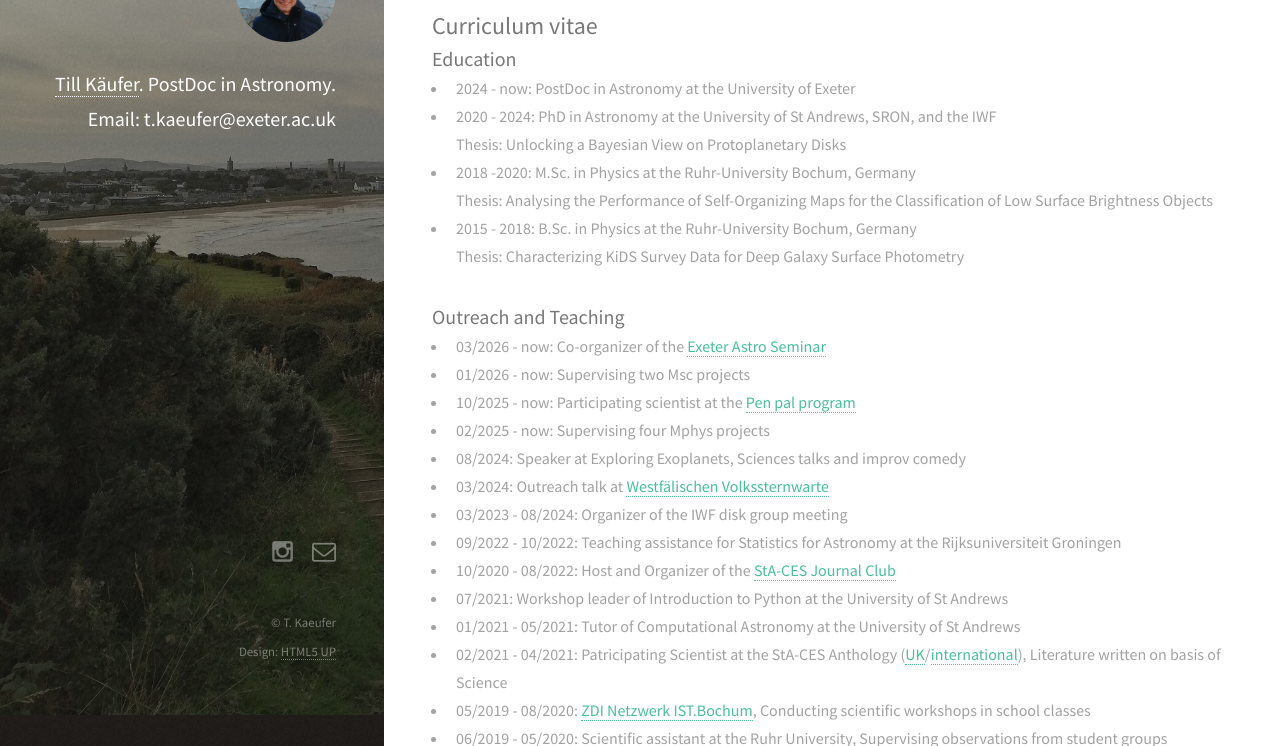
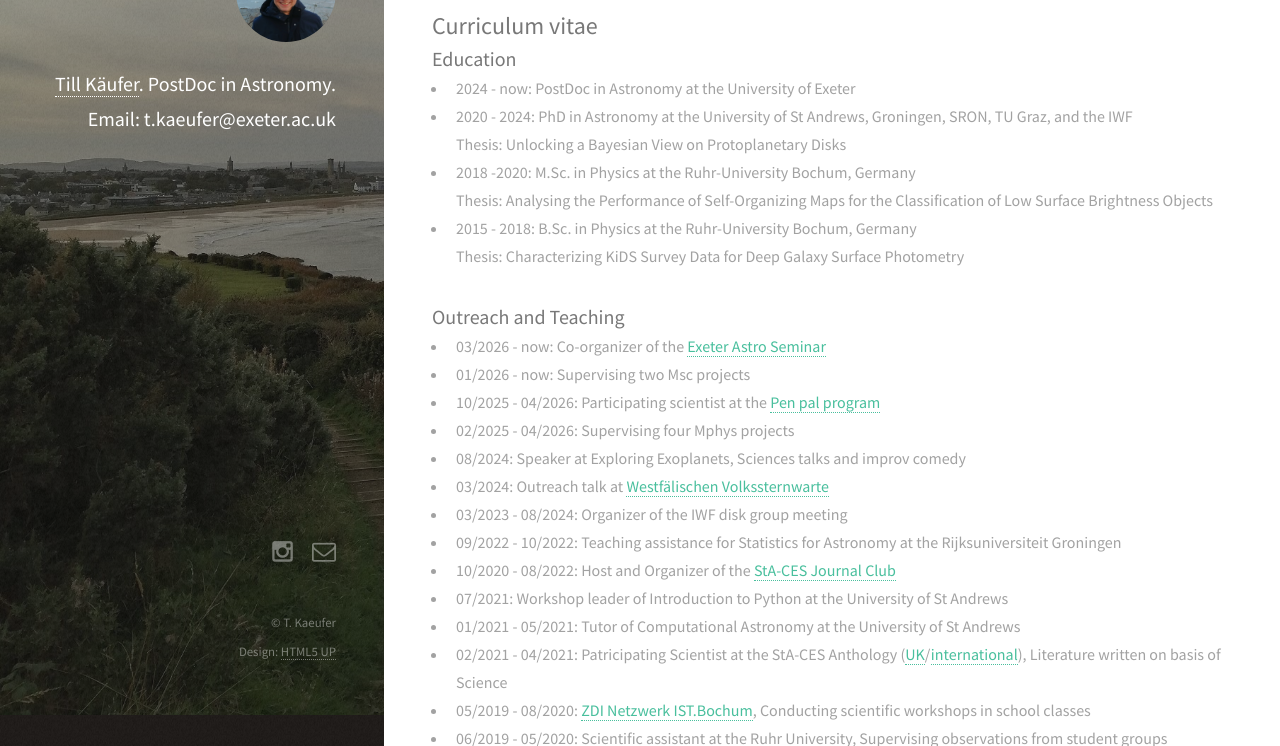
Before and after one commit to tillkaeufer/tillkaeufer.github.io, a Jekyll site: the page built from _posts/2020-10-08-CV.markdown, in a window 1280 px wide and 900 px high, scrolled down 614 px, cut to the strip 154-900 px from the top of the window. Built offline with Jekyll 4.4.1, drawn with Linux system fonts in a browser that asks for light colours; nearby versions of some CDN libraries.

Commit message:
add dates

```diff
--- a/_posts/2020-10-08-CV.markdown
+++ b/_posts/2020-10-08-CV.markdown
@@ -9,7 +9,7 @@ permalink: 'cv'
 
 ### Education
 + 2024 - now: PostDoc in Astronomy at the University of Exeter
-+ 2020 - 2024: PhD in Astronomy at the University of St&nbsp;Andrews, SRON, and the IWF
++ 2020 - 2024: PhD in Astronomy at the University of St&nbsp;Andrews, Groningen, SRON, TU&nbsp;Graz, and the IWF
 Thesis: Unlocking a Bayesian View on Protoplanetary Disks
 + 2018 -2020: M.Sc. in Physics at the Ruhr-University Bochum, Germany
 Thesis: Analysing the Performance of Self-Organizing Maps for the Classification of Low Surface Brightness Objects
@@ -19,8 +19,8 @@ Thesis: Characterizing KiDS Survey Data for Deep Galaxy Surface Photometry
 ### Outreach and Teaching
 + 03/2026 - now: Co-organizer of the [Exeter Astro Seminar](https://www.exeter.ac.uk/research/groups/physics/astrophysics/events/)
 + 01/2026 - now: Supervising two Msc projects
-+ 10/2025 - now: Participating scientist at the [Pen pal program](https://prescientist.org/penpal-program/)
-+ 02/2025 - now: Supervising four Mphys projects
++ 10/2025 - 04/2026: Participating scientist at the [Pen pal program](https://prescientist.org/penpal-program/)
++ 02/2025 - 04/2026: Supervising four Mphys projects
 + 08/2024: Speaker at Exploring Exoplanets, Sciences talks and improv comedy
 + 03/2024: Outreach talk at [Westfälischen Volkssternwarte](https://sternwarte-recklinghausen.de/)
 + 03/2023 - 08/2024: Organizer of the IWF disk group meeting
```
